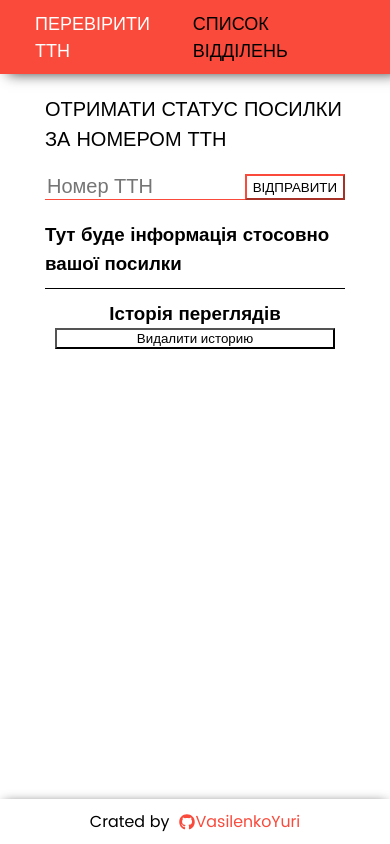
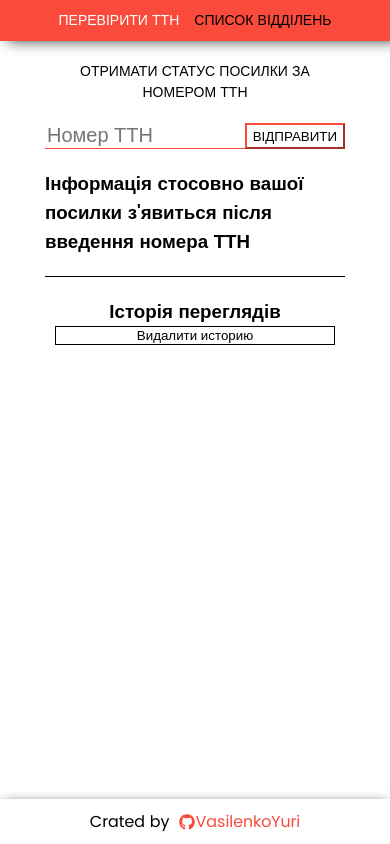
Before and after one commit to VasilenkoYurii/delivery-cheker, a React (Vite) app: page / in a window 390 px wide. Built offline with nearby package versions, Linux system fonts and the light colour scheme.

Commit message:
some style fix for mobile

```diff
--- a/src/components/Navigation/Navigation.styled.ts
+++ b/src/components/Navigation/Navigation.styled.ts
@@ -4,17 +4,19 @@ import { NavLink } from "react-router-dom";
 export const Nav = styled.nav`
   display: flex;
   align-items: center;
+  justify-content: center;
 
   gap: 15px;
 
   @media screen and (min-width: 768px) {
+    justify-content: normal;
     gap: 40px;
   }
 `;
 
 export const NavLinkStyled = styled(NavLink)`
   text-transform: uppercase;
-  font-size: 18px;
+  font-size: 14px;
   font-weight: 400;
   color: black;
 
@@ -33,6 +35,7 @@ export const NavLinkStyled = styled(NavLink)`
   }
 
   @media screen and (min-width: 768px) {
+    font-size: 18px;
     font-size: 22px;
   }
 `;
--- a/src/pages/InvoicePage/InvoicePage.styled.ts
+++ b/src/pages/InvoicePage/InvoicePage.styled.ts
@@ -36,9 +36,15 @@ export const PageTitle = styled.h2`
   text-transform: uppercase;
   width: 300px;
   font-size: 20px;
+  font-size: 14px;
+  text-align: center;
   margin-bottom: 20px;
+  align-items: center;
 
   @media screen and (min-width: 768px) {
+    font-size: 20px;
+
+    text-align: normal;
     width: 400px;
   }
 
@@ -76,14 +82,15 @@ export const Input = styled.input`
 
 export const SubmitButton = styled.button`
   background-color: white;
+  color: #000;
   border-color: #fa4a3b;
 `;
 
 export const DescriptionContainer = styled.div`
   width: 300px;
   max-height: 400px;
-  margin-bottom: 10px;
-  padding-bottom: 10px;
+  margin-bottom: 20px;
+  padding-bottom: 20px;
 
   border-bottom: 1px solid #000;
 
@@ -122,6 +129,8 @@ export const InvoiceButton = styled.button`
   width: 280px;
   cursor: pointer;
   background-color: white;
+  color: #000;
+  border: 1px solid #000;
 
   @media screen and (min-width: 768px) {
     width: 180px;
@@ -131,3 +140,10 @@ export const InvoiceButton = styled.button`
 export const SpanBold = styled.span`
   font-weight: 700;
 `;
+
+export const LoaderContainer = styled.div`
+  width: 100%;
+  display: flex;
+  align-items: center;
+  justify-content: center;
+`;
--- a/src/pages/InvoicePage/InvoicePage.tsx
+++ b/src/pages/InvoicePage/InvoicePage.tsx
@@ -21,6 +21,7 @@ import {
   InvoiceHistoryContainer,
   InvoiceButton,
   SpanBold,
+  LoaderContainer,
 } from "./InvoicePage.styled";
 
 export const InvoicePage = () => {
@@ -67,6 +68,7 @@ export const InvoicePage = () => {
         <InfoBox>
           <DescriptionContainer>
             {isLoading ? (
+              <LoaderContainer>
                 <RotatingLines
                   strokeColor="#fa4a3b"
                   strokeWidth="5"
@@ -74,8 +76,12 @@ export const InvoicePage = () => {
                   width="96"
                   visible={true}
                 />
+              </LoaderContainer>
             ) : invoiseData.status === "" ? (
-              <h3>Тут буде інформація стосовно вашої посилки</h3>
+              <h3>
+                Інформація стосовно вашої посилки з'явиться після введення
+                номера ТТН
+              </h3>
             ) : (
               <ul>
                 <li>
--- a/src/pages/OfficesPage/OfficesPage.styled.ts
+++ b/src/pages/OfficesPage/OfficesPage.styled.ts
@@ -25,9 +25,15 @@ export const PageTitle = styled.h2`
   text-transform: uppercase;
   width: 300px;
   font-size: 20px;
+  font-size: 14px;
+  text-align: center;
   margin-bottom: 20px;
+  align-items: center;
 
   @media screen and (min-width: 768px) {
+    font-size: 20px;
+
+    text-align: normal;
     width: 400px;
   }
 
@@ -65,6 +71,7 @@ export const Input = styled.input`
 
 export const SubmitButton = styled.button`
   background-color: white;
+  color: #000;
   border-color: #fa4a3b;
 `;
 
```
Lines whose indentation alone changed are shown as unchanged.
